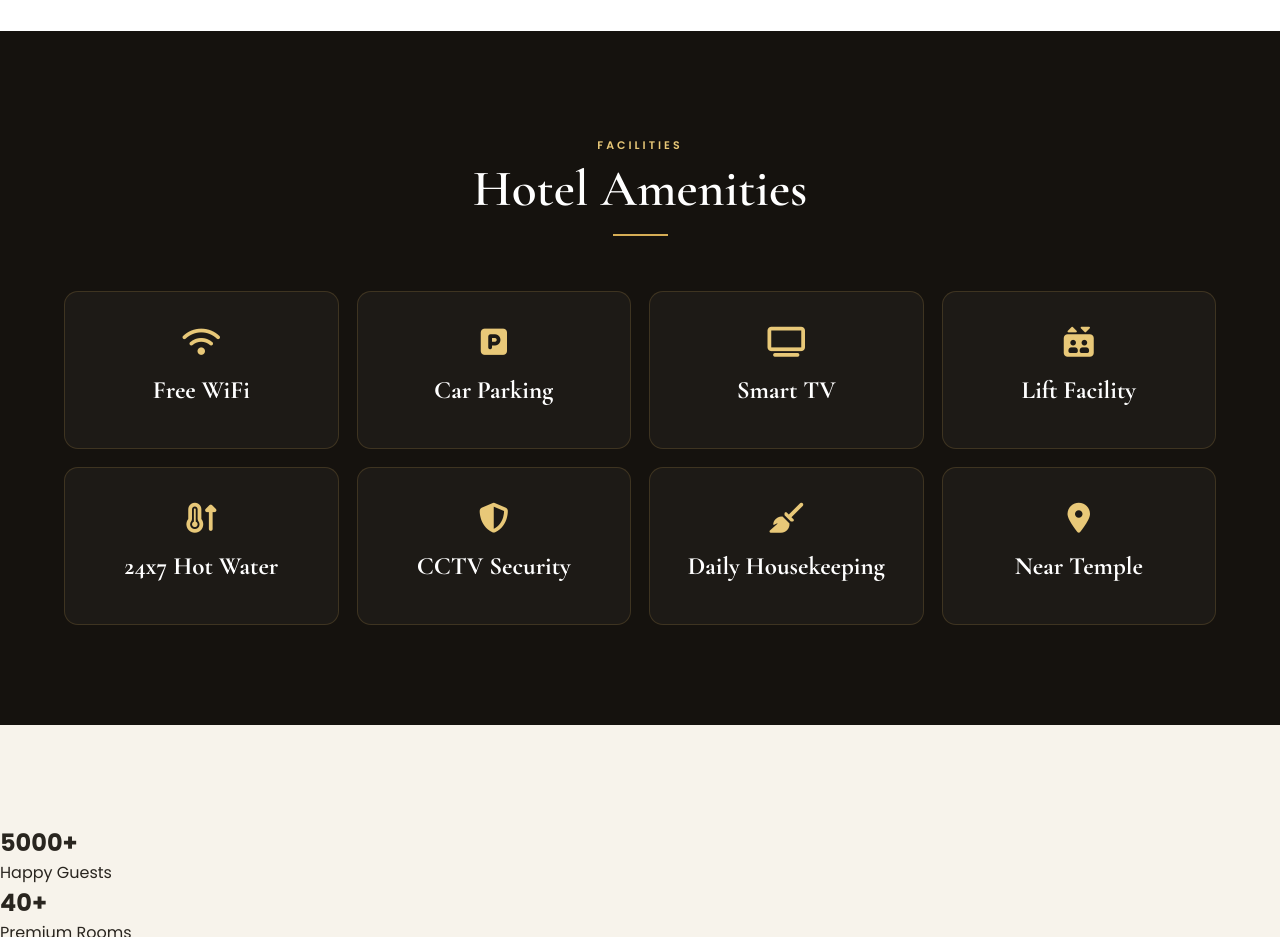
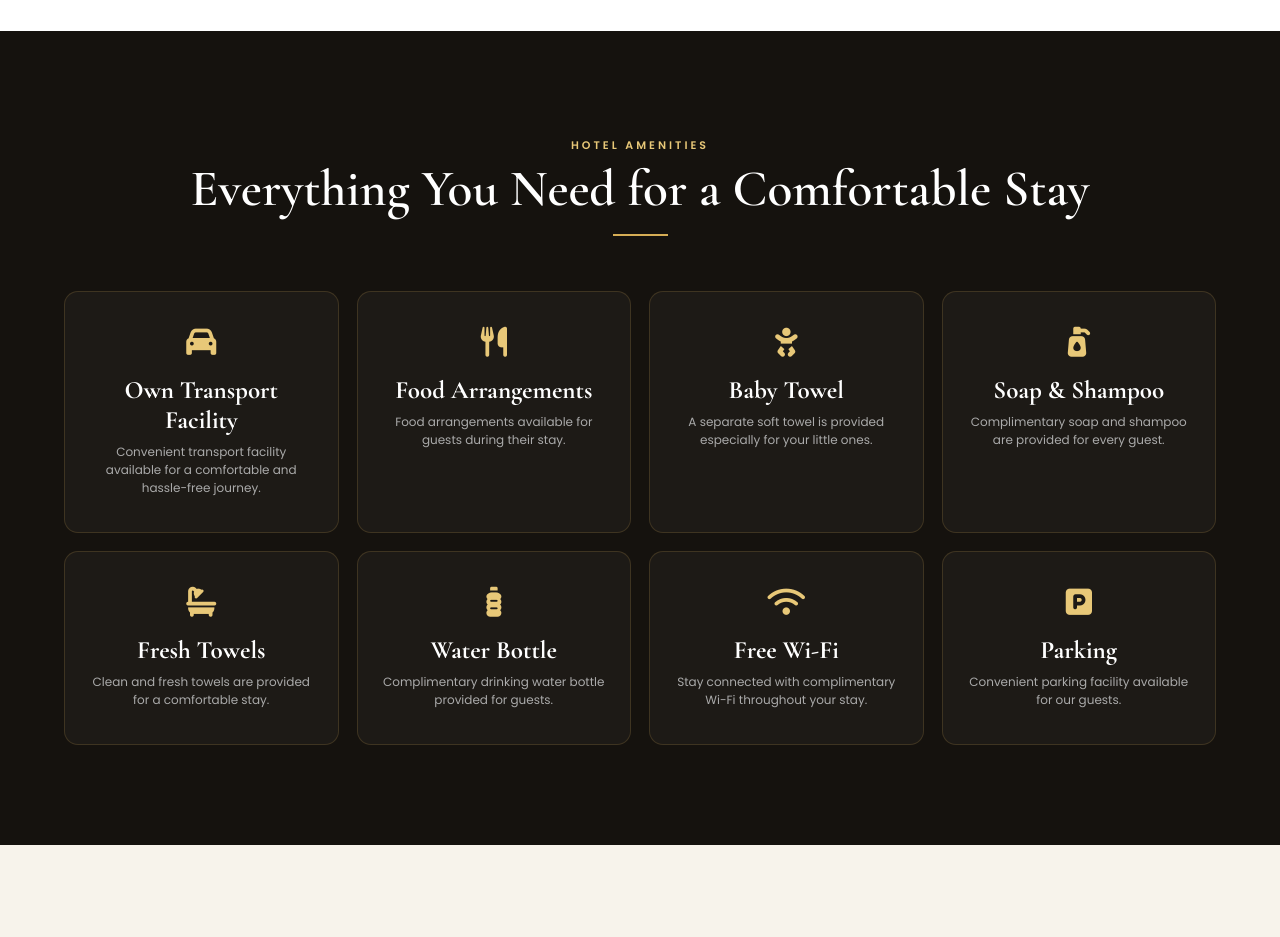
Before and after one commit to velanviewpalani/velanview, a website: page index.html in a window 1280 px wide. Shown: the part 2500-3437 px from the top of the page. Drawn offline with nearby package versions, Linux system fonts and the light colour scheme.

Commit message:
Update index.html

```diff
--- a/index.html
+++ b/index.html
@@ -464,84 +464,63 @@ Book Now
 <!-- AMENITIES -->
 <!-- ========================================= -->
 
-<section class="amenities">
-
+<section class="amenities" id="amenities">
     <div class="section-title">
-
-<span>Facilities</span>
-
-<h2>Hotel Amenities</h2>
-
+        <span>Hotel Amenities</span>
+        <h2>Everything You Need for a Comfortable Stay</h2>
     </div>
 
     <div class="amenity-grid">
 
         <div class="amenity-card">
-
-<i class="fa-solid fa-wifi"></i>
-
-<h3>Free WiFi</h3>
-
+            <i class="fas fa-car"></i>
+            <h3>Own Transport Facility</h3>
+            <p>Convenient transport facility available for a comfortable and hassle-free journey.</p>
         </div>
 
         <div class="amenity-card">
-
-<i class="fa-solid fa-square-parking"></i>
-
-<h3>Car Parking</h3>
-
+            <i class="fas fa-utensils"></i>
+            <h3>Food Arrangements</h3>
+            <p>Food arrangements available for guests during their stay.</p>
         </div>
 
         <div class="amenity-card">
-
-<i class="fa-solid fa-tv"></i>
-
-<h3>Smart TV</h3>
-
+            <i class="fas fa-baby"></i>
+            <h3>Baby Towel</h3>
+            <p>A separate soft towel is provided especially for your little ones.</p>
         </div>
 
         <div class="amenity-card">
-
-<i class="fa-solid fa-elevator"></i>
-
-<h3>Lift Facility</h3>
-
+            <i class="fas fa-pump-soap"></i>
+            <h3>Soap &amp; Shampoo</h3>
+            <p>Complimentary soap and shampoo are provided for every guest.</p>
         </div>
 
         <div class="amenity-card">
-
-<i class="fa-solid fa-temperature-arrow-up"></i>
-
-<h3>24x7 Hot Water</h3>
-
+            <i class="fas fa-bath"></i>
+            <h3>Fresh Towels</h3>
+            <p>Clean and fresh towels are provided for a comfortable stay.</p>
         </div>
 
         <div class="amenity-card">
-
-<i class="fa-solid fa-shield-halved"></i>
-
-<h3>CCTV Security</h3>
-
+            <i class="fas fa-bottle-water"></i>
+            <h3>Water Bottle</h3>
+            <p>Complimentary drinking water bottle provided for guests.</p>
         </div>
 
         <div class="amenity-card">
-
-<i class="fa-solid fa-broom"></i>
-
-<h3>Daily Housekeeping</h3>
-
+            <i class="fas fa-wifi"></i>
+            <h3>Free Wi-Fi</h3>
+            <p>Stay connected with complimentary Wi-Fi throughout your stay.</p>
         </div>
 
         <div class="amenity-card">
-
-<i class="fa-solid fa-location-dot"></i>
-
-<h3>Near Temple</h3>
-
+            <i class="fas fa-parking"></i>
+            <h3>Parking</h3>
+            <p>Convenient parking facility available for our guests.</p>
         </div>
 
     </div>
-
 </section>
 
 
```
Lines whose indentation alone changed are shown as unchanged.
